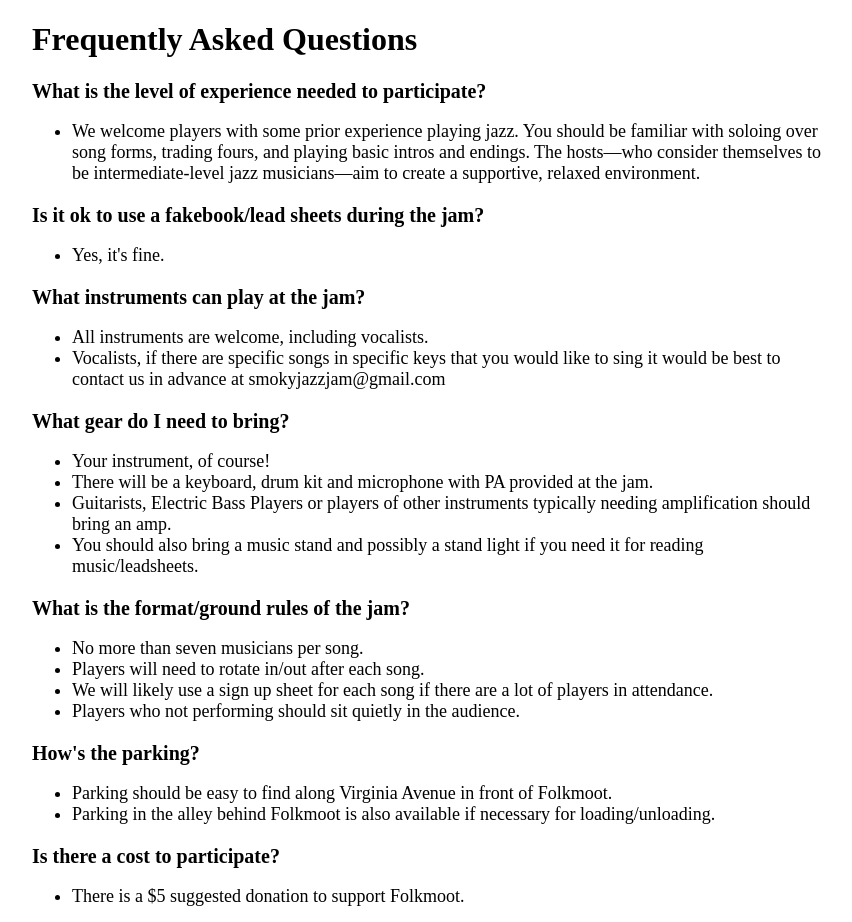
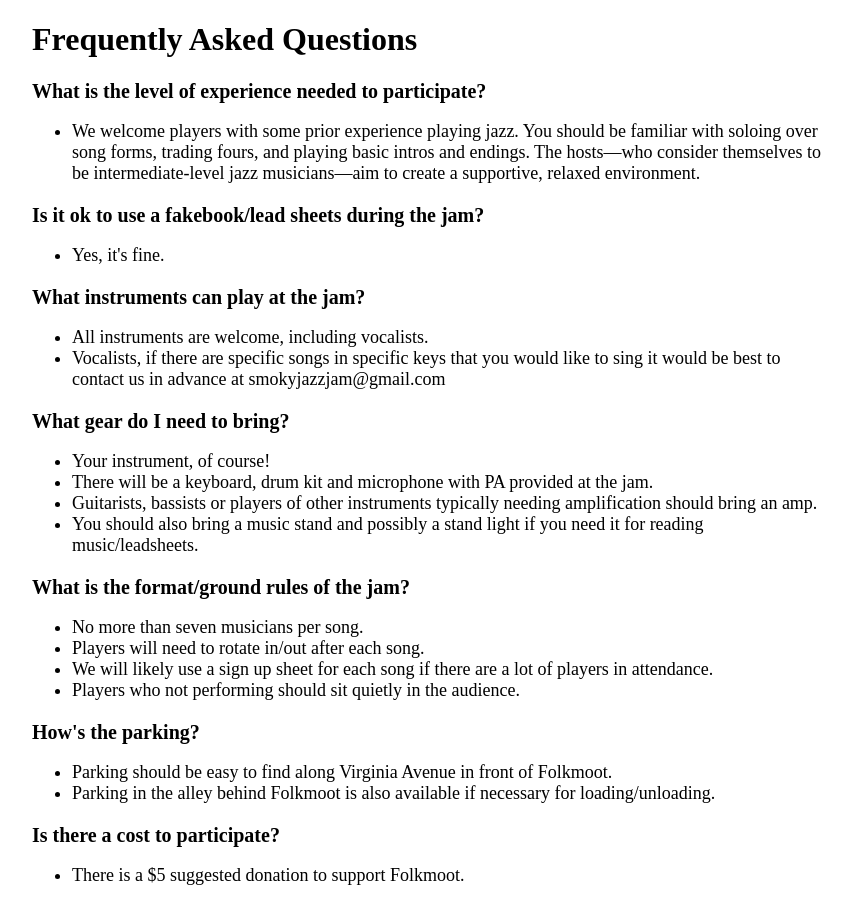
Before and after one commit to smokyjazzjam/smokyjazzjam, a Jekyll site: the page built from faq.md, in a window 1280 px wide. Shown: the whole page, without its empty margins (208-1060 px from the left). Built offline with Jekyll 4.4.1, drawn with Linux system fonts in a browser that asks for light colours; after the commit the page ends 901 px from its top, so only the background shows below that.

Commit message:
Update faq.md

```diff
--- a/faq.md
+++ b/faq.md
@@ -42,7 +42,7 @@ layout: default
   <ul class="faq-answer">
     <li>Your instrument, of course!</li>
     <li>There will be a keyboard, drum kit and microphone with PA provided at the jam.</li>
-    <li>Guitarists, Electric Bass Players or players of other instruments typically needing amplification should bring an amp.</li>
+    <li>Guitarists, bassists or players of other instruments typically needing amplification should bring an amp.</li>
     <li>You should also bring a music stand and possibly a stand light if you need it for reading music/leadsheets.</li>
   </ul>
 
```
